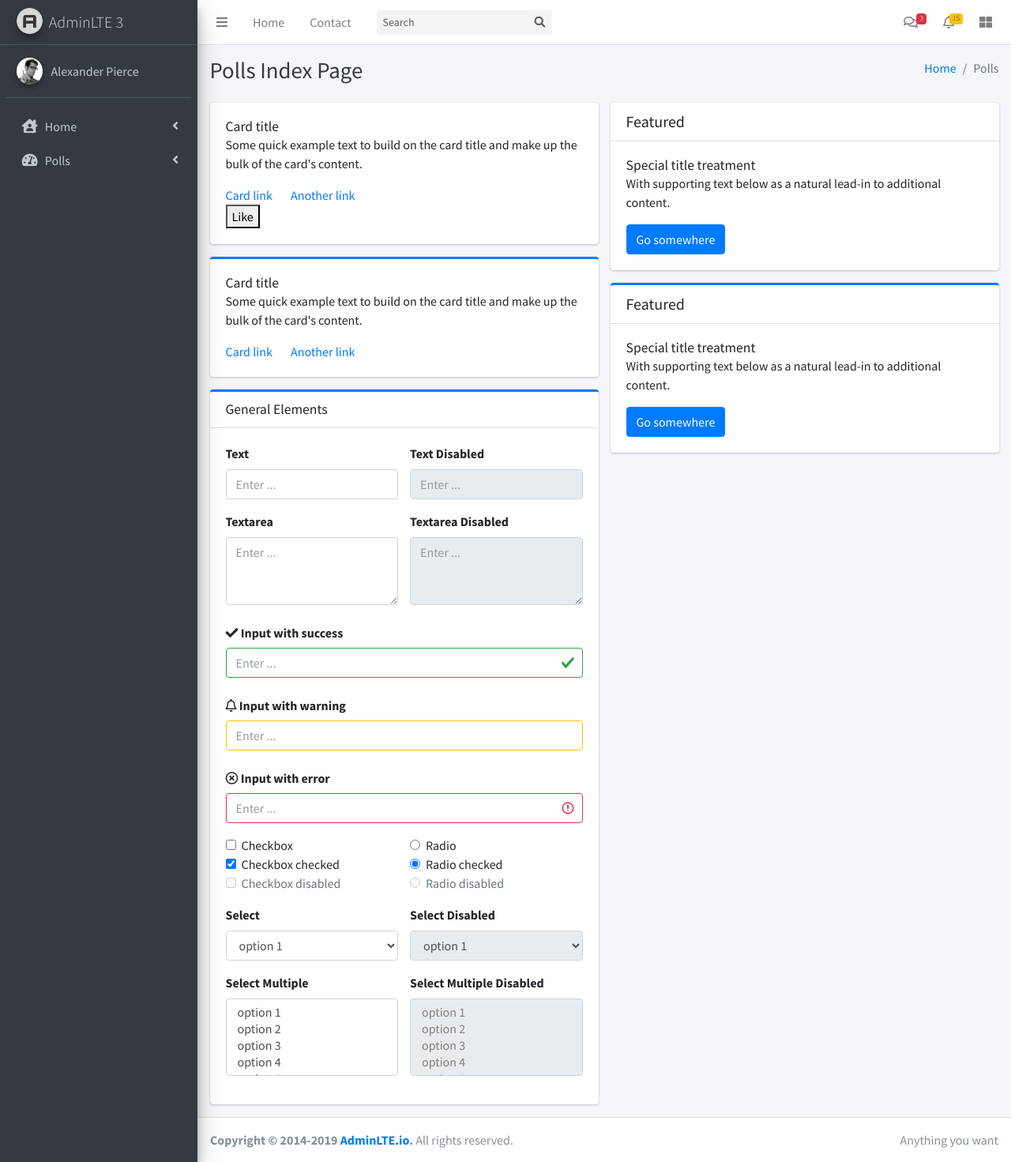
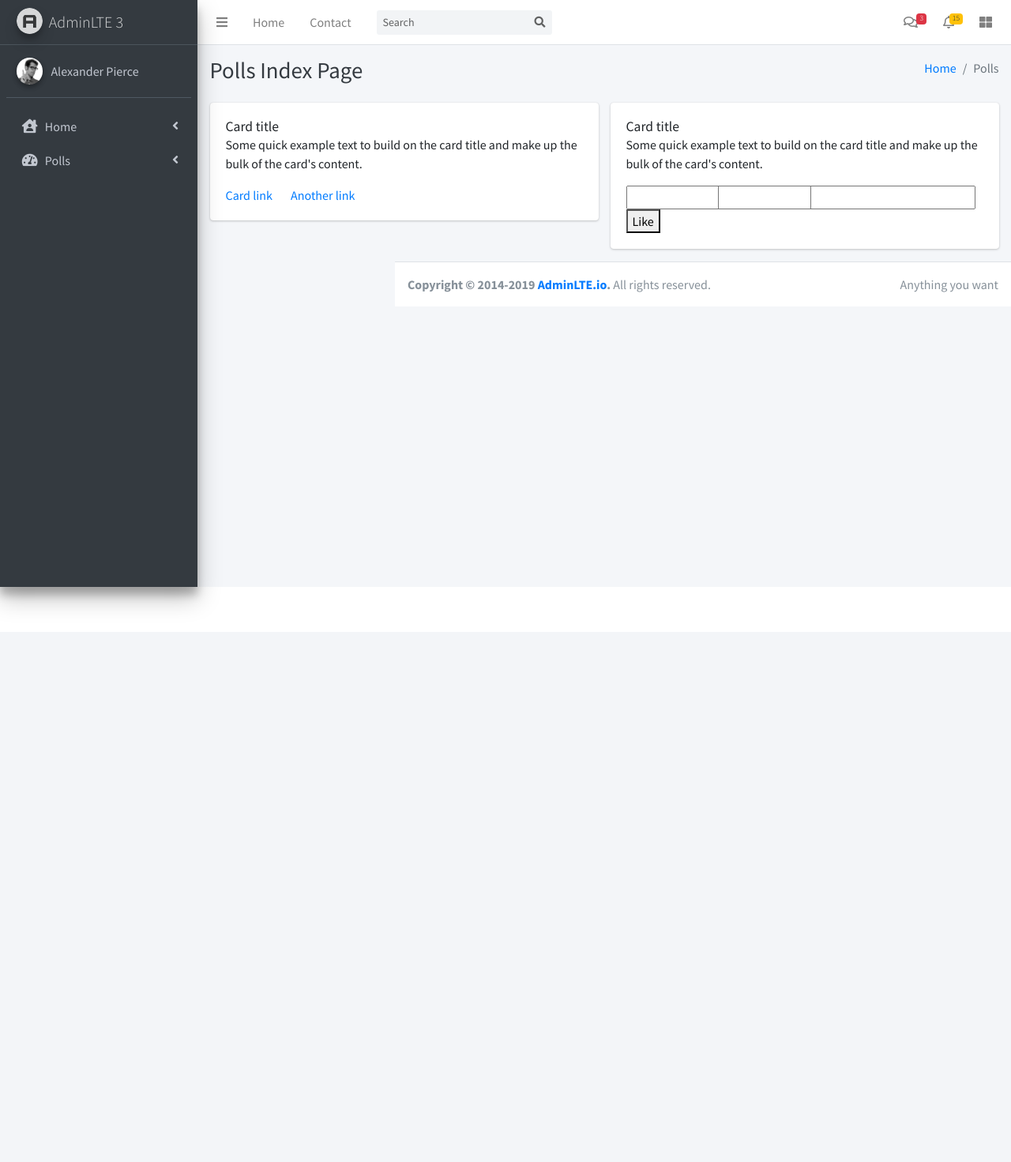
Before and after one commit to slow999/DjangoAndReactComponentForm, a Django app: page /polls/ in a window 1280 px wide. Shown: the whole page at 79% size. After the commit the page ends 764 px from the top, so only its background shows below. Run offline with Django 3.2, Linux system fonts and the light colour scheme; some libraries are stand-ins or nearby versions.

Commit message:
adding react.js form

```diff
--- /dev/null
+++ b/polls/forms.py
@@ -0,0 +1,23 @@
+from django import forms
+
+
+class RegistrationForm(forms.Form):
+    first_name = forms.CharField(
+        widget=forms.TextInput(attrs={'class': 'form-control'}),
+        max_length=32,
+        label='First Name'
+    )
+    last_name = forms.CharField(
+        widget=forms.TextInput(attrs={'class': 'form-control'}),
+        max_length=32,
+        label='Last Name'
+    )
+    length = forms.DecimalField(
+        widget=forms.NumberInput(attrs={'class': 'form-control'}),
+    )
+    width = forms.DecimalField(
+        widget=forms.NumberInput(attrs={'class': 'form-control'}),
+    )
+    height = forms.DecimalField(
+        widget=forms.NumberInput(attrs={'class': 'form-control'}),
+    )
--- a/polls/templates/polls/index.html
+++ b/polls/templates/polls/index.html
@@ -29,73 +29,51 @@
             <div class="card">
               <div class="card-body">
                 <h5 class="card-title">Card title</h5>
-
-                <p class="card-text">
-                  Some quick example text to build on the card title and make up the bulk of the card's
-                  content.
-                </p>
-
-                <a href="#" class="card-link">Card link</a>
-                <a href="#" class="card-link">Another link</a>
-                <div id="like_button_container"></div>
-              </div>
-            </div>
-
-            <div class="card card-primary card-outline">
-              <div class="card-body">
-                <h5 class="card-title">Card title</h5>
-
                 <p class="card-text">
                   Some quick example text to build on the card title and make up the bulk of the card's
                   content.
                 </p>
                 <a href="#" class="card-link">Card link</a>
                 <a href="#" class="card-link">Another link</a>
-              </div>
-            </div><!-- /.card -->
-
-            <!-- general form elements disabled -->
-            <div class="card card-primary card-outline">
-              <div class="card-header">
-                <h3 class="card-title">General Elements</h3>
-              </div>
-              <!-- /.card-header -->
-              <div class="card-body">
-                {% include 'advanced_forms/general_elements_form.html' %}
-              </div>
-              <!-- /.card-body -->
-            </div>
-            <!-- /.card -->
-          </div>
-          <!-- /.col-md-6 -->
-          <div class="col-lg-6">
-            <div class="card">
-              <div class="card-header">
-                <h5 class="m-0">Featured</h5>
-              </div>
-              <div class="card-body">
-                <h6 class="card-title">Special title treatment</h6>
-
-                <p class="card-text">With supporting text below as a natural lead-in to additional content.</p>
-                <a href="#" class="btn btn-primary">Go somewhere</a>
-              </div>
-            </div>
-
-            <div class="card card-primary card-outline">
-              <div class="card-header">
-                <h5 class="m-0">Featured</h5>
-              </div>
-              <div class="card-body">
-                <h6 class="card-title">Special title treatment</h6>
-
-                <p class="card-text">With supporting text below as a natural lead-in to additional content.</p>
-                <a href="#" class="btn btn-primary">Go somewhere</a>
+                <div id="like_button_container"></div>
+                <div id="like_button_container2"></div>
               </div>
             </div>
           </div>
-          <!-- /.col-md-6 -->
+
+          <div class="col-lg-6">
+            <div class="card">
+              <div class="card-body">
+                <h5 class="card-title">Card title</h5>
+                <p class="card-text">
+                  Some quick example text to build on the card title and make up the bulk of the card's
+                  content.
+                </p>
+                <div id="registration_form"></div>
+{#                <form id="registration_form1" class="form" method="get" action="">#}
+{#                  {{ form.non_field_errors }}#}
+{#                  <div class="row">#}
+{#                    {% for each in form %}#}
+{#                      <div class="col-lg-3 col-md-3">#}
+{#                        <div class="form-group">#}
+{#                          <em class="text-red">{{ each.errors }}</em>#}
+{#                          <label for="{{ each.id_for_label }}">{{ each.label }}</label>#}
+{#                          {% if each.help_text %}#}
+{#                            <span style="border-bottom: 1px dotted black;" data-toggle="tooltip" data-placement="top"#}
+{#                                  title="{{ each.help_text }}">Help</span>#}
+{#                          {% endif %}#}
+{#                          {{ each }}#}
+{#                        </div>#}
+{#                      </div>#}
+{#                    {% endfor %}#}
+{#                  </div>#}
+{#                  <button type="submit" class="btn btn-primary" name="action" value="search">Next</button>#}
+{#                  <button type="submit" class="btn btn-primary" name="action" value="search">Search</button>#}
+{#                </form>#}
+            </div>
+          </div>
         </div>
-        <!-- /.row -->
+
       </div><!-- /.container-fluid -->
     </div>
     <!-- /.content -->
@@ -103,5 +81,7 @@
 {% endblock %}
 
 {% block extra_js %}
-  <script src="{% static 'dist/js/like_button.js' %}" type="text/babel"></script>
+  <script src="{% static 'dist/js/registration_form.js' %}" type="text/babel"></script>
+{#  <script src="{% static 'dist/js/like_button.js' %}" type="text/babel"></script>#}
+
 {% endblock %}
--- a/polls/views.py
+++ b/polls/views.py
@@ -1,6 +1,9 @@
-from django.http import HttpResponse
 from django.shortcuts import render
+from polls.forms import RegistrationForm
 
 
 def index(request):
-    return render(request, 'polls/index.html')
+    context_dict = {'form': None}
+    form = RegistrationForm()
+    context_dict['form'] = form
+    return render(request, 'polls/index.html', context_dict)
--- /dev/null
+++ b/static/dist/js/registration_form.js
@@ -0,0 +1,34 @@
+'use strict';
+
+const e = React.createElement;
+
+class MyForm extends React.Component {
+  constructor(props) {
+    super(props);
+    this.state = {liked: false};
+  }
+
+  render() {
+    return (
+      <form id="" class="form" method="get" action="">
+        <div className="row">
+            <div className="col-lg-3 col-md-3">
+                <input type='text' />
+            </div>
+            <div className="col-lg-3 col-md-3">
+                <input type='text' />
+            </div>
+            <div className="col-lg-3 col-md-3">
+                <input type='text' />
+            </div>
+        </div>
+          <button onClick={() => this.setState({liked: true})}>
+            Like
+          </button>
+      </form>
+    );
+  }
+}
+
+// const domContainer = document.querySelector('#registration_form');
+ReactDOM.render(<MyForm/>, document.getElementById('registration_form'));
```
Also changed, not shown: static/dist/js/like_button.js (+0 -25 lines).
